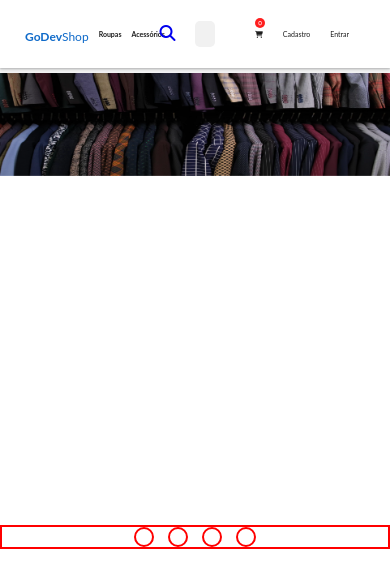
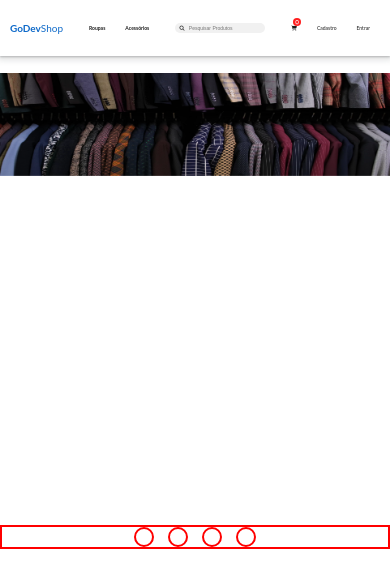
Before and after one commit to quintaodiogo/Ecommerce-Godev, a React (Create React App) app: page / in a window 390 px wide. Shown: the top 588 px of the page. Built offline with nearby package versions, Linux system fonts and the light colour scheme.

Commit message:
Update Header.css

```diff
--- a/src/components/Header/Header.css
+++ b/src/components/Header/Header.css
@@ -1,4 +1,4 @@
-body {
+* {
     margin: 0;
     padding: 0;
     box-sizing: border-box;
@@ -8,37 +8,31 @@ body {
     background-color: white;
     margin: auto;
     text-align: center;
-    max-width: 100%;
+    min-width: 100%;
     display: grid;
-    grid-gap: 10px;
-    grid-template-columns: 1.5fr 1.5fr 5fr 1fr;
+    grid-gap: 1em;
+    grid-template-columns: 1fr 1fr 5fr 1fr;
     font-family: 'Lato', sans-serif;
     z-index: 1;
     justify-content: space-between;
     align-items: center;
-    padding: 15px 40px;
+    padding: 15px 10px;
     box-sizing: border-box;
     position: fixed;
     box-shadow: 0 1px 2px 0 rgba(60, 64, 67, 0.302), 0 2px 6px 2px rgba(60, 64, 67, 0.149);
 }
 
 /*Logo*/
-.logo {
-    font-size: 30px;
+
+.logo-container {
+    font-size: max(2vw, 10px);
     color: #0F6AC9;
     text-align: center;
-    text-decoration: none;
 }
 
-.logo a {
+.logo-container a {
     color: #0F6AC9;
-
-}
-
-.logo>b {
-    font-weight: 900px;
-    font: rgb(255, 255, 255);
-
+    text-decoration: none;
 
 }
 
@@ -46,6 +40,7 @@ body {
 /*Collection*/
 .Collection-container {
     font-weight: bold;
+    font-size: 15px;
     display: grid;
     grid-template-columns: 0.5fr 0.5fr;
 }
@@ -53,28 +48,47 @@ body {
 .Collection-container a {
     text-decoration: none;
     color: rgb(29, 29, 29);
+    margin: 10px;
 }
 
 /*Fim-Collection*/
 /*Search*/
 .search-container {
+    position: relative;
+    text-align: center;
+    max-width: 100%;
+    height: 40px;
+    /* color: gray; */
+    border-radius: 5px;
+    background-color: rgb(241, 241, 241);
+}
+
+.search-btn {
+    float: left;
+    width: 5%;
+    height: 40px;
+    display: flex;
     color: rgb(29, 29, 29);
-    justify-content: flex-start;
-}
-.search-container i{
-    position: absolute;
-    top: 28px;
-    right: calc(60%);
+    justify-content: center;
+    align-items: center;
+    text-decoration: none;
+    /* background-color: rgb(241, 241, 241);
+    border: 10px solid rgb(241, 241, 241);
+    border-radius: 50%; */
 }
 
 .input {
-    width: 38em;
-    height: 3em;
-    padding: 2px 50px;
-    background-color: rgb(241, 241, 241);
     border: none;
-    border-radius: 5px;
+    background: none;
+    outline: none;
+    float: right;
+    padding: 0;
+    color: black;
+    font-size: 14px;
+    line-height: 40px;
+    width: 95%;
 }
+
 
 
 /*Fim-Search*/
@@ -82,21 +96,24 @@ body {
 .user-container {
     display: flex;
 }
-.user-container a{
+
+.user-container a {
     margin: 10px;
 }
+
 .badge {
     position: fixed;
-    width: 20px;
+    width: 22px;
     height: 20px;
     text-align: center;
-    padding-top: 4px;
+    padding-top: 3px;
+    margin-left: 10px;
     background-color: rgb(255, 30, 30);
     color: white;
     border-radius: 50%;
     font-size: 14px;
-    right: calc(17%-20px);
-    top:3px;
+    right: calc(14%-0px);
+    top: 8px;
 }
 
 
@@ -109,117 +126,145 @@ body {
 /*Fim-User*/
 /* ----------------------------- MEDIA QUERY --------------------------- */
 
-@media(max-width: 1300px) {
-    .Collection-container {
+@media(max-width: 1200px) {
+
+    .Collection-container,
+    .userIcon,
+    .badge,.search {
         font-size: 10px;
     }
 
-}
-
-@media(max-width: 1212px) {
-    .Collection-container {
-        font-size: 10px;
+    .badge {
+        width: 12px;
+        height: 12px;
+        padding-top: 1px;
+        padding-left: 0.5px;
+        margin-left: 3px;
+        top: 16px;
     }
-    .input {
-        width: 20em;
-    }
-    .search-container i{
-        position: absolute;
-        top: 25px;
-        right:55%;
+    .search-container {
+        max-width: 100%;
+        height: 20px;
+        /* color: gray; */
     }
 
-}
-
-@media(max-width: 1100px) {
-    .container {
-        display: grid;
-        grid-template-columns: 1fr 1fr 1fr 2fr;
+    .search-btn {
+        width: 5%;
+        height: 20px;
+        /* background-color: rgb(241, 241, 241);
+        border: 10px solid rgb(241, 241, 241);
+        border-radius: 50%; */
     }
 
-    .accessories {
-        margin-left: 10px
-    }
-    .search-container i{
-        position: absolute;
-        top: 25px;
-        right:60%;
+    .input {
+        font-size: 10px;
+        line-height: 20px;
     }
 }
 
-@media(max-width: 850px) {
+@media(max-width: 840px) {
 
-    .Collection-container {
-        font-size: 10px;
-    }
-
-    .userIcon {
-        font-size: 10px;
-    }
-
-    .input {
-        width: 15em;
-    }
-    .search-container i{
-        position: absolute;
-        top: 25px;
-        right:55%;
+    .Collection-container,
+    .userIcon,
+    .badge {
+        font-size: 7px;
     }
     .badge {
         width: 10px;
         height: 10px;
-        padding-top: 3px;
-        font-size: 5px;
-        top:18px;
-    }
-}
-
-@media(max-width: 680px) {
-    .logo {
-        font-size: 15px;
-    }
-
-    .Collection-container {
-        font-size: 9px;
-    }
-
-    .userIcon {
-        font-size: 9px;
+        padding-top: 1px;
+        padding-left: 0.5px;
+        margin-left: 3px;
+        top: 16px;
     }
 
 }
+@media(max-width: 640px) {
 
-@media(max-width: 550px) {
-    .container {
-        padding: 20px 25px;
-        grid-template-columns: 1fr 1fr 1fr 2fr;
+    .Collection-container,
+    .userIcon,
+    .badge,.search {
+        font-size: 5px;
+    }
+    .badge {
+        width: 8px;
+        height: 8px;
+        padding-top: 2px;
+        padding-right: 1px;
+        margin-left: 2px;
+        top: 18px;
+    }
+    .search-container {
+        max-width: 100%;
+        height: 10px;
+        /* color: gray; */
+    }
+
+    .search-btn {
+        width: 5%;
+        height: 10px;
+        /* background-color: rgb(241, 241, 241);
+        border: 10px solid rgb(241, 241, 241);
+        border-radius: 50%; */
     }
 
     .input {
-        width: 5em;
-        height: 2em;
-        padding: 1px 10px;
+        font-size: 5px;
+        line-height: 10px;
     }
 
 }
+@media(max-width: 550px) {
 
-
-
-@media(max-width: 400px) {
-    .input {
-        width: 1px;
+    .search {
+        font-size: 5px;
+        margin: 10px;
+    }
+    .search-container {
+        max-width: 100%;
+        height: 10px;
+        /* color: gray; */
     }
 
-    .logo {
-        font-size: 12px;
+    .search-btn {
+        height: 10px;
+        width: 15%;
+        /* background-color: rgb(241, 241, 241);
+        border: 10px solid rgb(241, 241, 241);
+        border-radius: 50%; */
     }
 
-    .Collection-container {
-        font-size: 7px;
-    }
-
-    .userIcon {
-        font-size: 7px;
+    .input {
+        font-size: 5px;
+        line-height: 10px;
+        width: 85%;
     }
 
 }
+@media(max-width: 350px) {
+
+    .search {
+        font-size: 5px;
+        margin: 10px;
+    }
+    .search-container {
+        max-width: 100%;
+        height: 10px;
+        /* color: gray; */
+    }
+
+    .search-btn {
+        height: 10px;
+        width: 35%;
+        /* background-color: rgb(241, 241, 241);
+        border: 10px solid rgb(241, 241, 241);
+        border-radius: 50%; */
+    }
+
+    .input {
+        font-size: 5px;
+        line-height: 10px;
+        width: 65%;
+    }
+
+}
```
